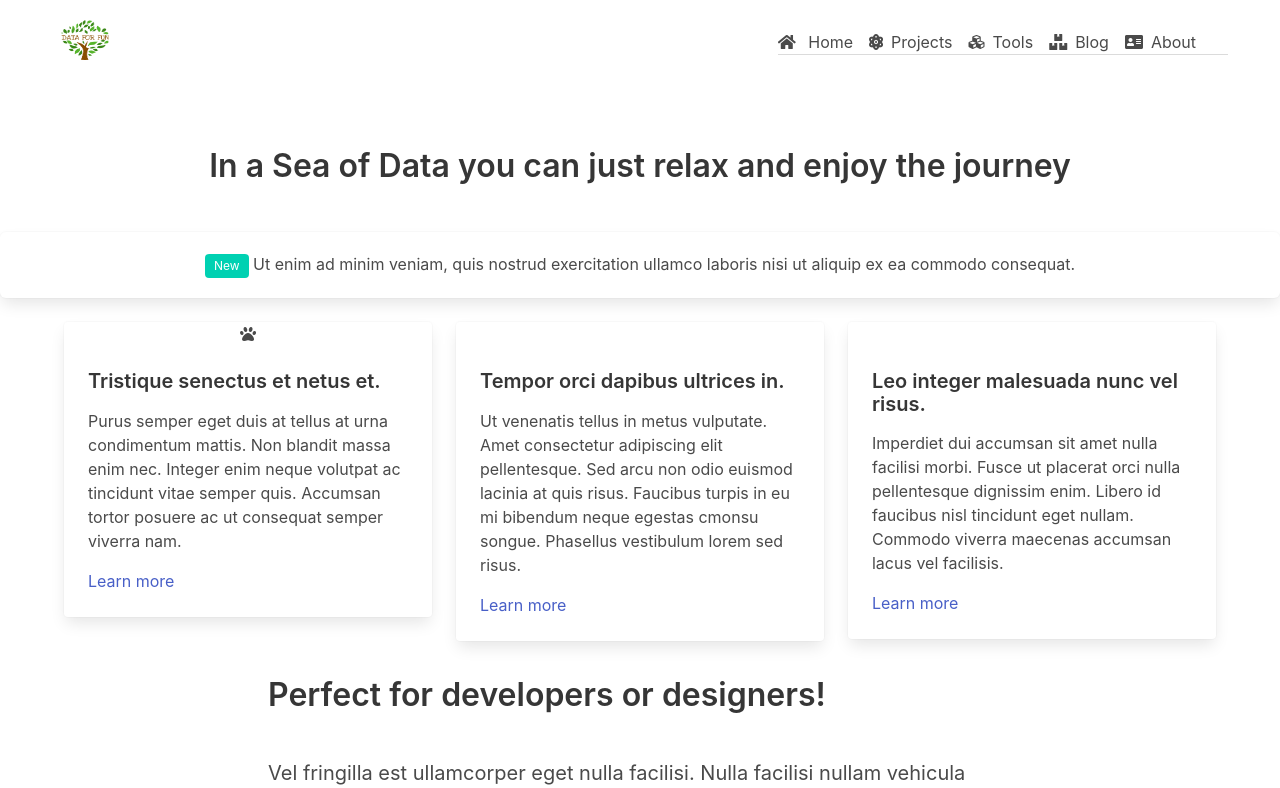
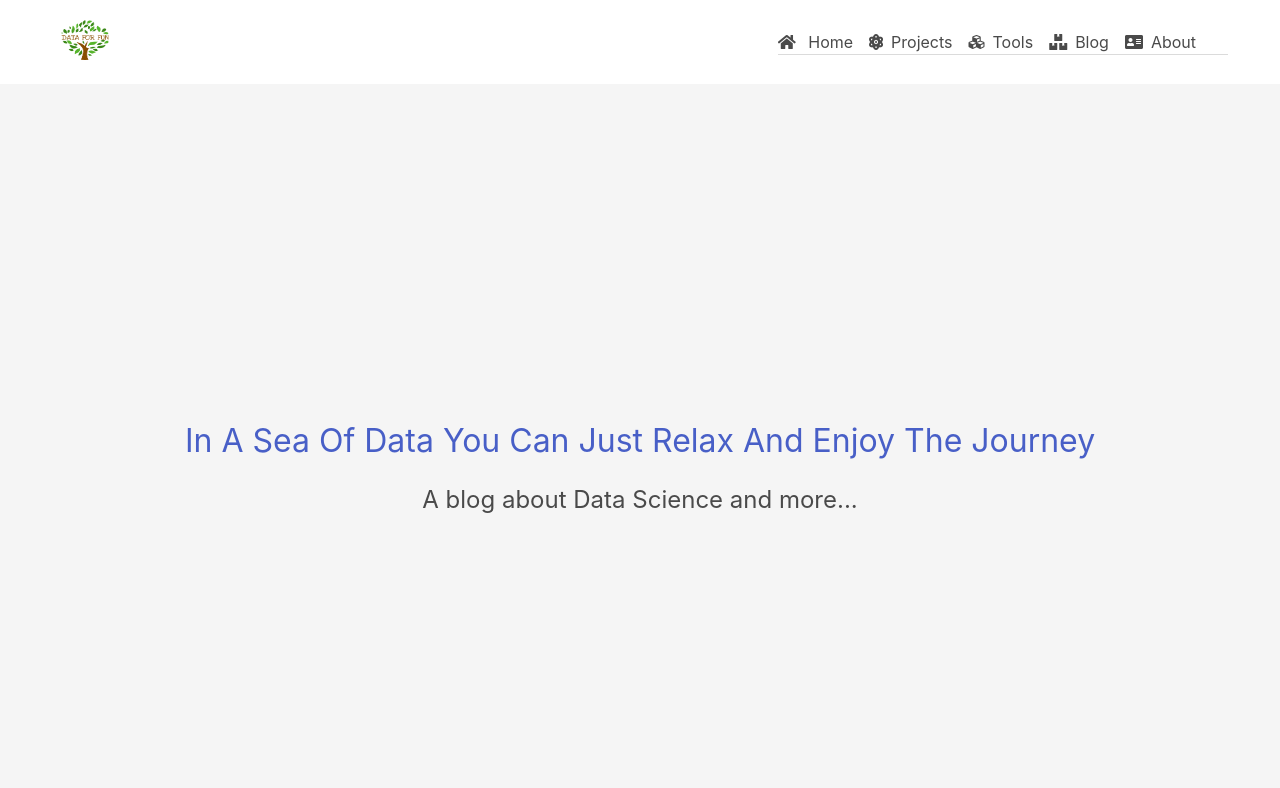
Before and after one commit to AviBlinder/dataforfun, a Vue app: page / in a window 1280 px wide. Shown: the top 788 px of the page. Built offline with nearby package versions, Linux system fonts and the light colour scheme.

Commit message:
'$npm_config_comment'

```diff
--- a/public/index.html
+++ b/public/index.html
@@ -23,7 +23,7 @@
         <!-- Bulma Version 0.9.0-->
         <link rel="stylesheet" href="https://unpkg.com/bulma@0.9.0/css/bulma.min.css" />
   </head>
-  <body>
+  <body class="has-navbar-fixed-top">
     <noscript>
       <strong>We're sorry but <%= htmlWebpackPlugin.options.title %> doesn't work properly without JavaScript enabled. Please enable it to continue.</strong>
     </noscript>
--- a/src/components/Navbar.vue
+++ b/src/components/Navbar.vue
@@ -3,7 +3,7 @@
             <div class="hero-head"> -->
               <div>
                 <div>
-                <nav class="navbar   is-spaced">
+                <nav class="navbar is-fixed-top  is-spaced">
                     <div class="container">
                         <div class="navbar-brand">
                           <img src="../assets/DataForFun_Logo.png"
@@ -55,19 +55,9 @@
 </template>
 
 <script>
- import FontAwesomeIcon from '@fortawesome/vue-fontawesome'
- import faBook from '@fortawesome/fontawesome-free-solid/faBook'
 
 export default {
   name: 'navbar',
-  components:{
-    'font-awesome-icon' : FontAwesomeIcon
-  },
-  computed:{
-    icon(){
-        return faBook;
-    }
-  },
   data(){
     return{
         	showNav: false
--- a/src/components/homeMain.vue
+++ b/src/components/homeMain.vue
@@ -1,8 +1,22 @@
 <template>
   <div>
 
-<section>
+    <section class="hero  is-fullheight is-fullheight-with-navbar">
+      <!-- has-background-light	 -->
+      <!-- has-background-grey-lighter  -->
+      <div class="hero-body has-background-light">
+        <div class="container  has-text-centered">
+          <h2 class="subtitle is-3 is-capitalized	has-text-link">
+            In a Sea of Data you can just relax and enjoy the journey
+          </h2>
+          <h3 class="subtitle is-4">
+            A blog about Data Science and more...
+          </h3>
+        </div>
+      </div>
+    </section>
 
+<!-- <section>
             <div class="hero-body">
                 <div class="container has-text-centered">
                     <h1 class="title">
@@ -11,7 +25,7 @@
 
                 </div>
             </div>
-</section>
+</section> -->
 
         <div class="box cta">
             <p class="has-text-centered">
```
